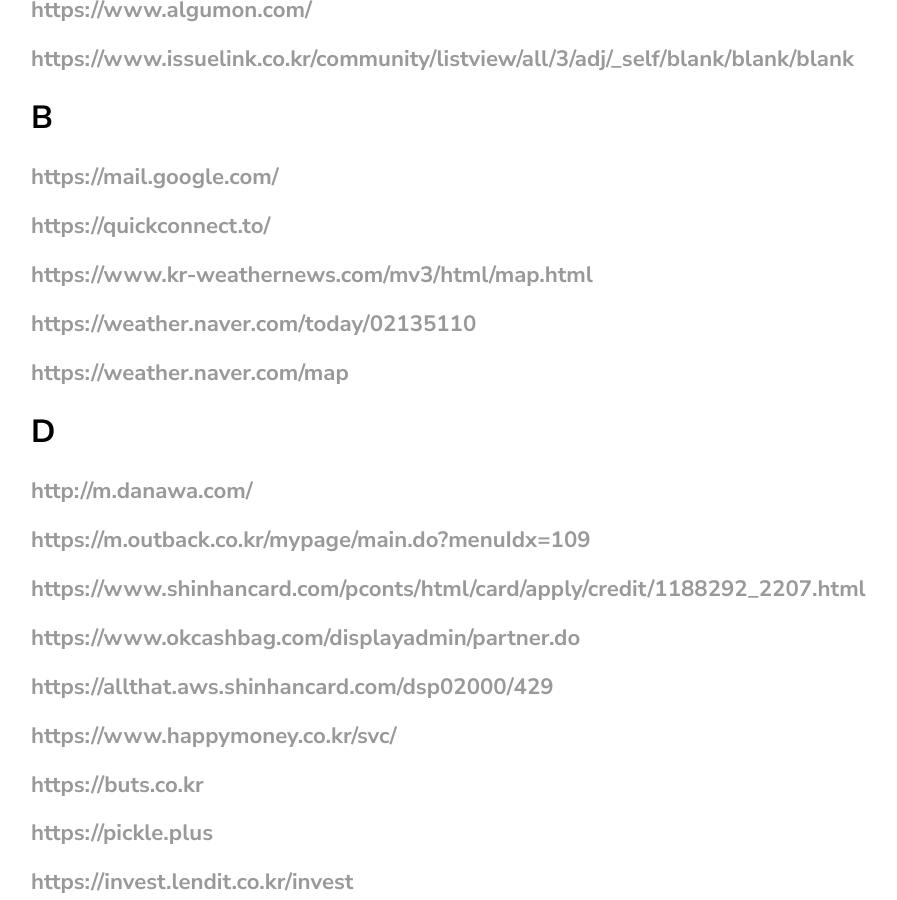
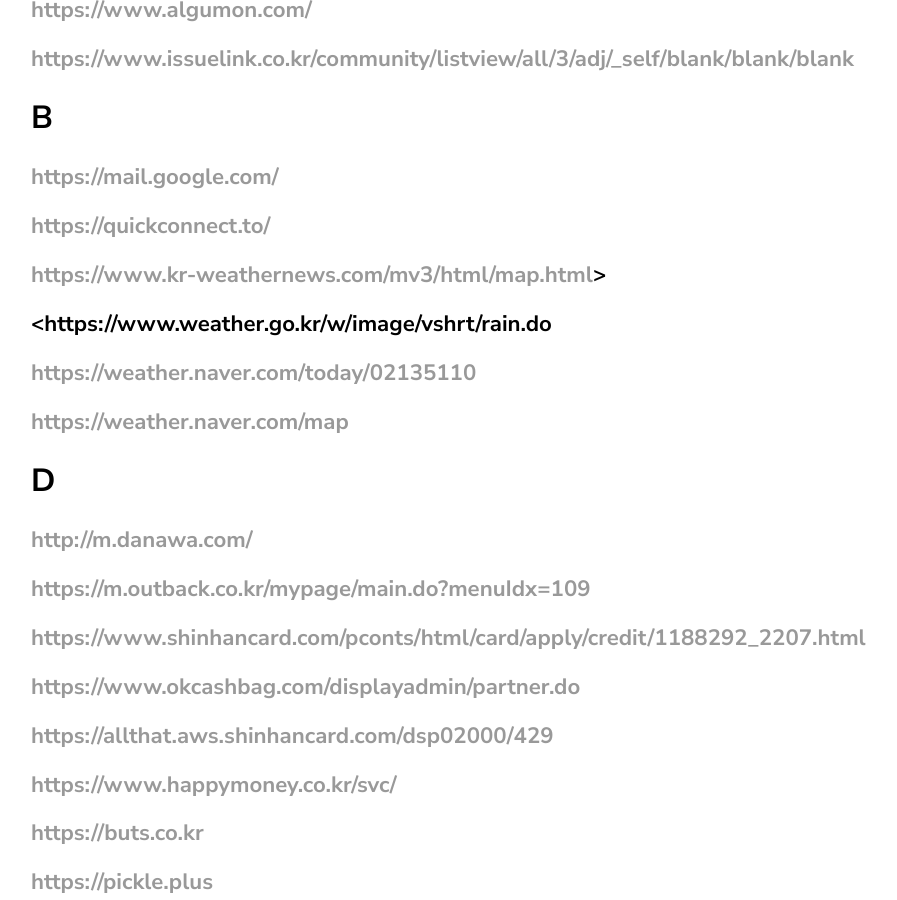
Before and after one commit to keuntaehwang/public, a Jekyll site: the page built from _posts/2023-02-07-favorite.markdown, in a window 1280 px wide and 900 px high, scrolled down 823 px. Shown: the whole window, without its empty margins (69-966 px from the left). Built offline with Jekyll 4.4.1, drawn with Linux system fonts in a browser that asks for light colours.

Commit message:
Update 2023-02-07-favorite.markdown

```diff
--- a/_posts/2023-02-07-favorite.markdown
+++ b/_posts/2023-02-07-favorite.markdown
@@ -17,7 +17,8 @@ categories: NONE
 ## B
 ### <https://mail.google.com/>
 ### <https://quickconnect.to/>
-### <https://www.kr-weathernews.com/mv3/html/map.html>
+### <https://www.kr-weathernews.com/mv3/html/map.html>>
+### <https://www.weather.go.kr/w/image/vshrt/rain.do
 ### <https://weather.naver.com/today/02135110>
 ### <https://weather.naver.com/map>
 
```
